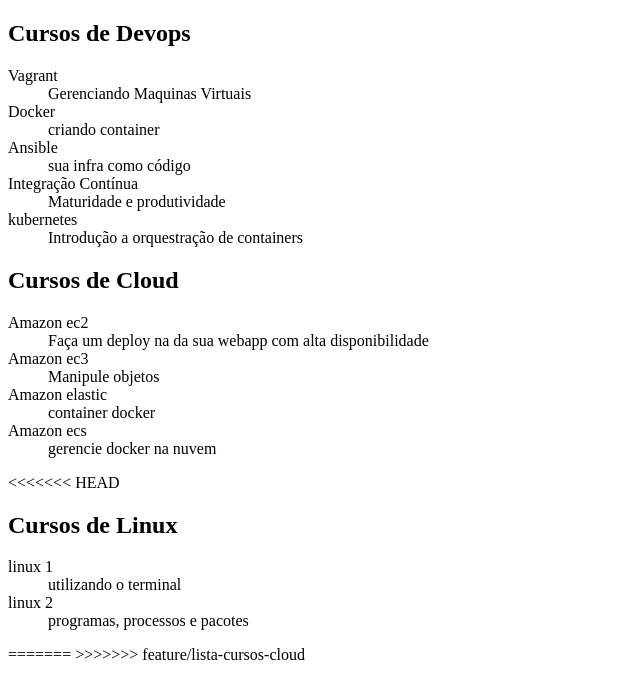
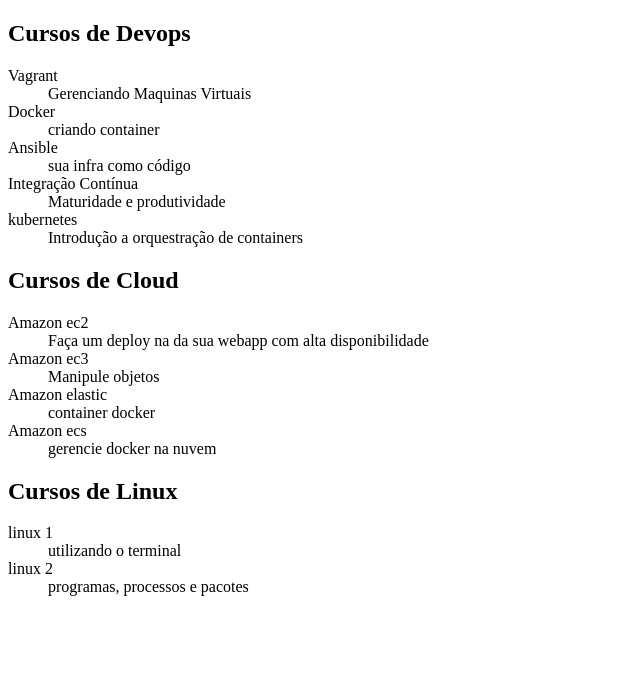
Before and after one commit to igorboas/aluragit, a plain HTML site: page index.html in a window 1280 px wide. Shown: the whole page, without its empty margins (0-640 px from the left). Drawn offline with Linux system fonts and the light colour scheme.

Commit message:
atualizando

```diff
--- a/index.html
+++ b/index.html
@@ -39,7 +39,6 @@
         <dd>gerencie docker na nuvem</dd>
 </dl>
 
-<<<<<<< HEAD
 <h2>Cursos de Linux</h2>
     <dl>
 
@@ -52,7 +51,5 @@
 </dl>
 
 
-=======
->>>>>>> feature/lista-cursos-cloud
 </body>
 </html>
```
